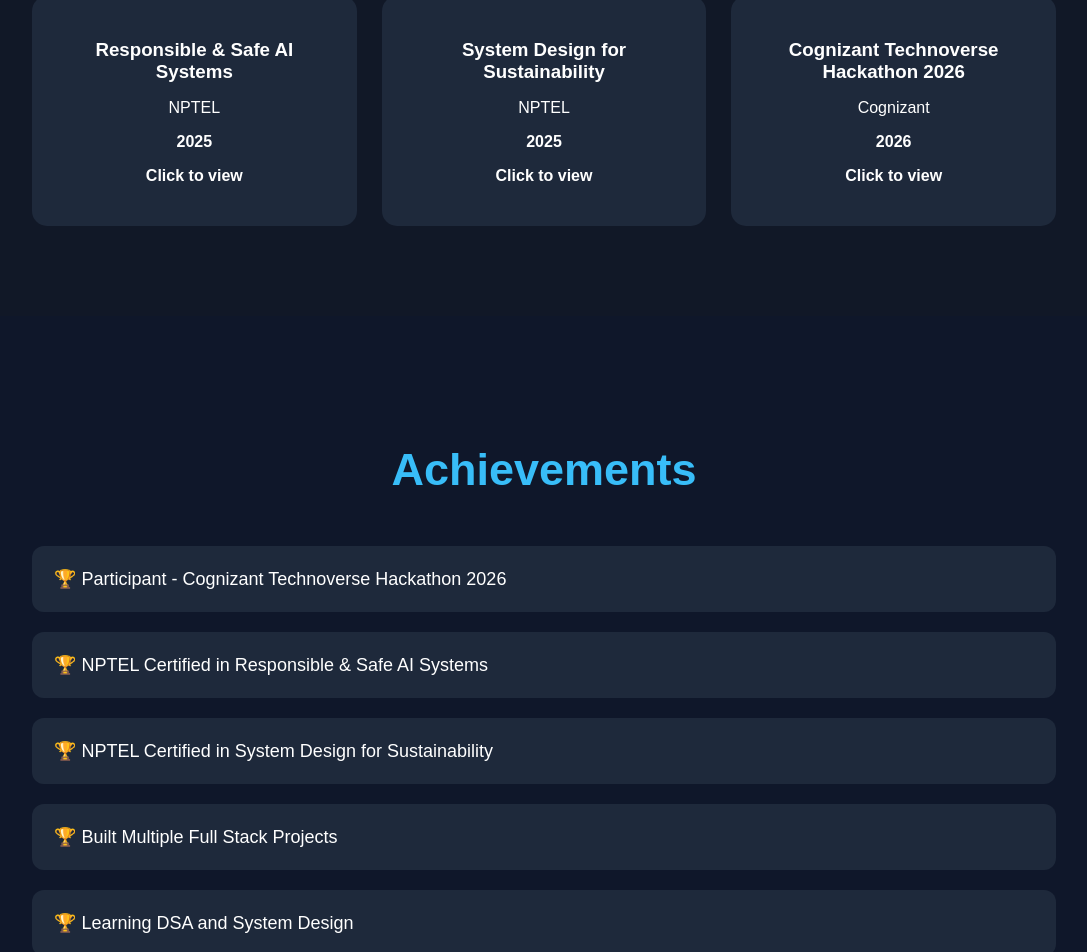
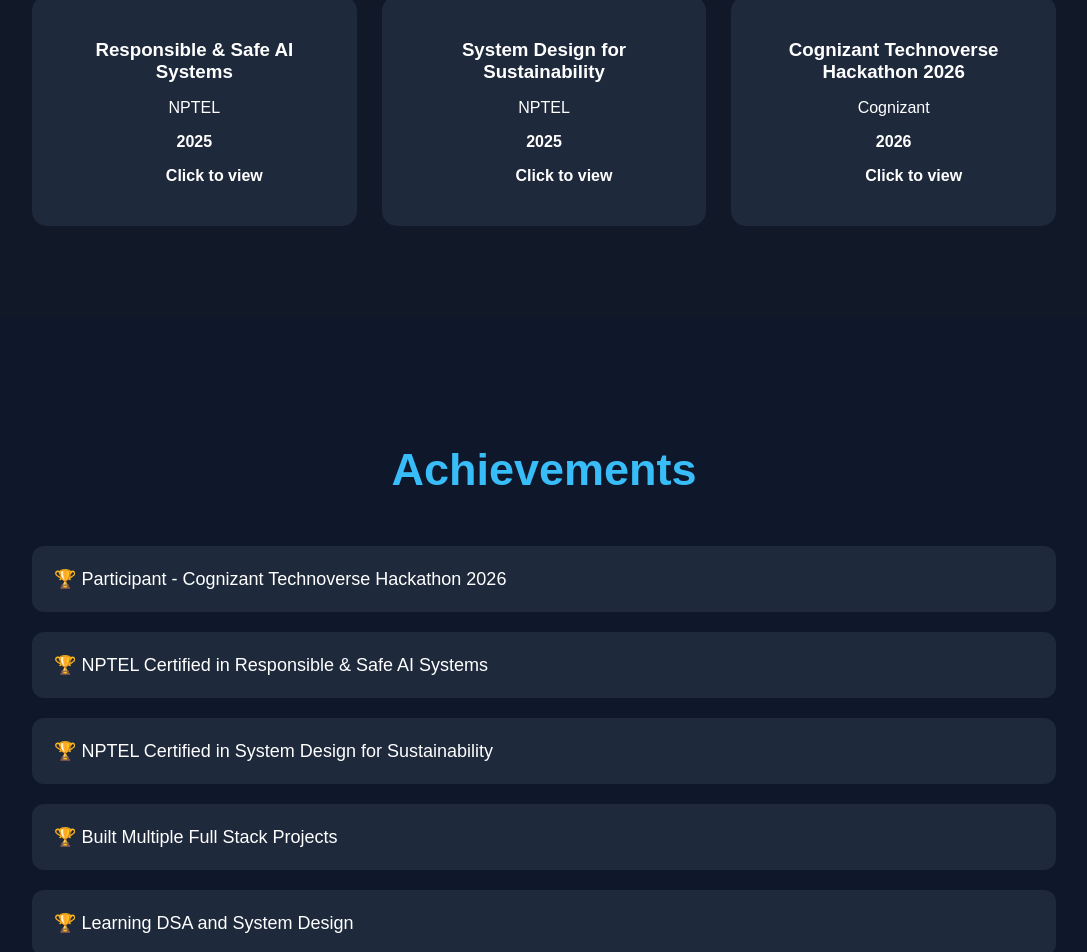
Before and after one commit to shivamraj502/Shivam-Raj-Portfolio, a React app in the folder app/: page / in a window 1280 px wide. Shown: the part 4376-5328 px from the top of the page, without its empty margins (96-1183 px from the left). Built offline with nearby package versions, Linux system fonts and the light colour scheme; the HTML template or start-up script is replaced by a standard one.

Commit message:
certificates.jsx updated

```diff
--- a/app/src/components/Certificates.jsx
+++ b/app/src/components/Certificates.jsx
@@ -49,7 +49,7 @@
             <h3>{item.title}</h3>
             <p>{item.issuer}</p>
             <span>{item.year}</span>
-            <p><b>{item.click}</b></p>
+            <p><ul><b>{item.click}</b></ul></p>
           </a>
 
         ))}
```
